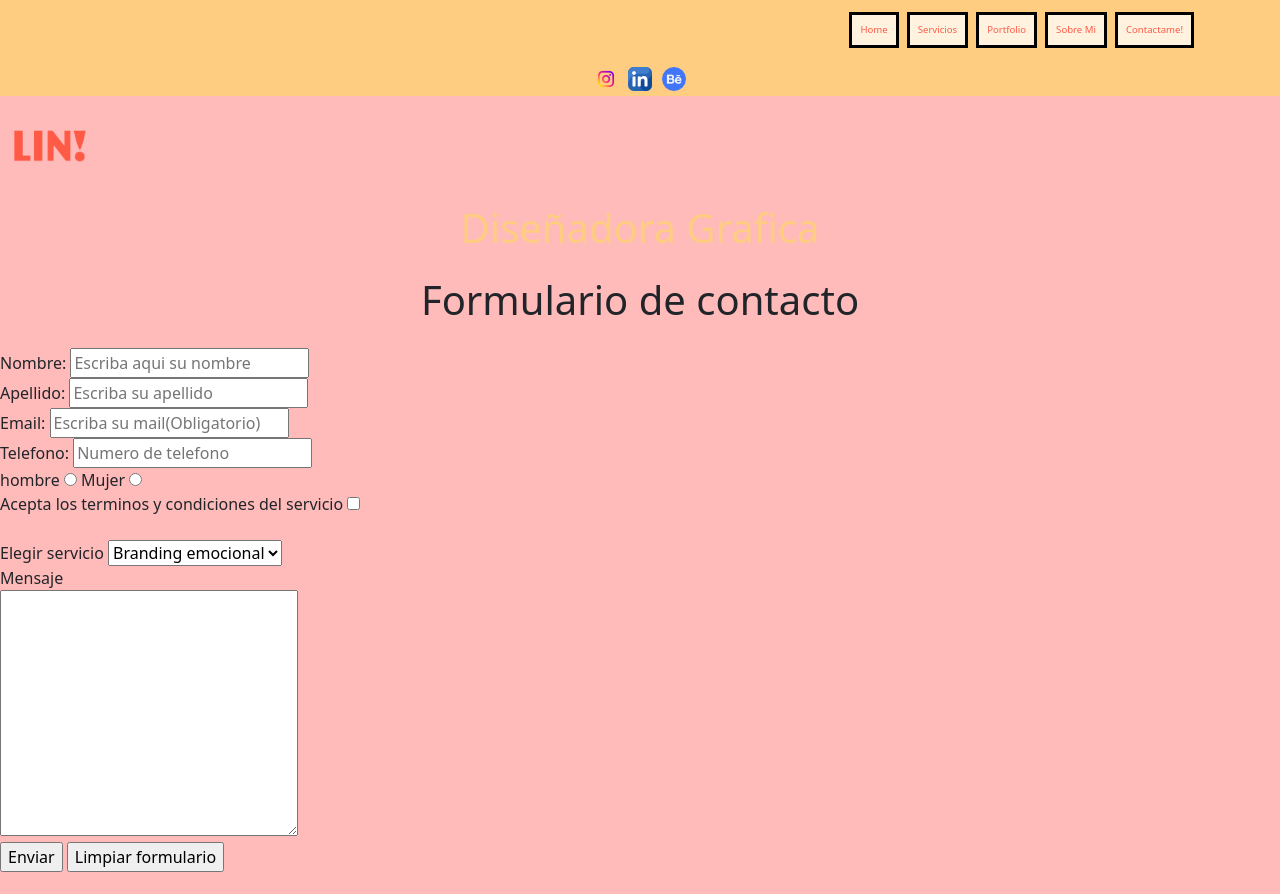
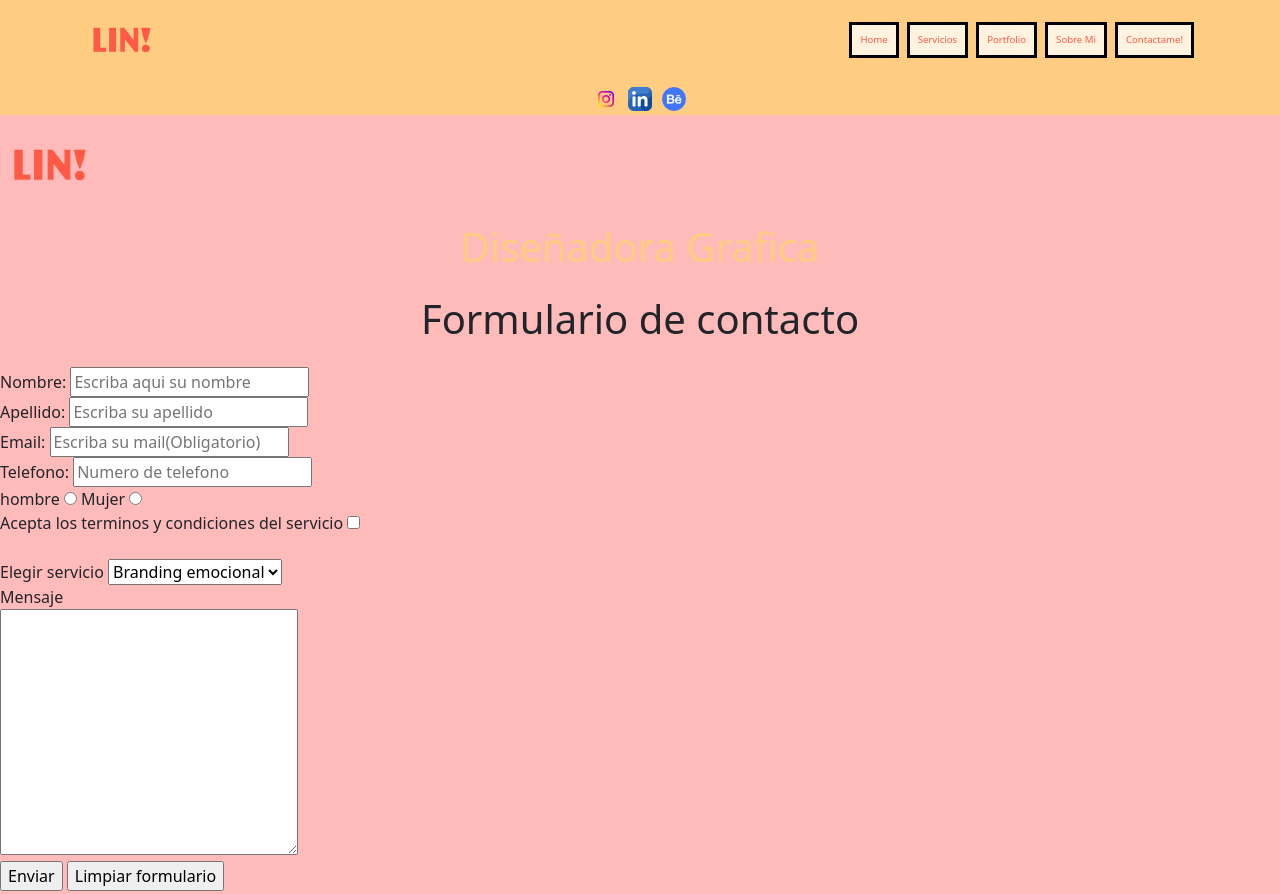
Before and after one commit to Mariano-Adem/repo-Bootstrap, a plain HTML site: page pages/contactos.html in a window 1280 px wide. Shown: the top 894 px of the page. Drawn offline with nearby package versions, Linux system fonts and the light colour scheme; the site is published under a folder, as on GitHub Pages, so addresses that start at the root find nothing.

Commit message:
puse bien el logo del header

```diff
--- a/pages/contactos.html
+++ b/pages/contactos.html
@@ -19,7 +19,7 @@
           <div class="row d-flex ">
 
             <div class="col-4">
-              <a class="navbar-brand" href="../index.html"><img class="logoHeader" src="/img/LogoRojo.png" alt=""></a>
+              <a class="navbar-brand" href="../index.html"><img class="logoHeader" src="../img/LogoRojo.png" alt=""></a>
             </div>
 
             <div class="col-8 col-sm-8 col-md-8 d-flex justify-content-end ">
```
Also changed, not shown: index.html (+1 -1 lines), pages/portfolio.html (+1 -1 lines), pages/servicios.html (+1 -1 lines).
